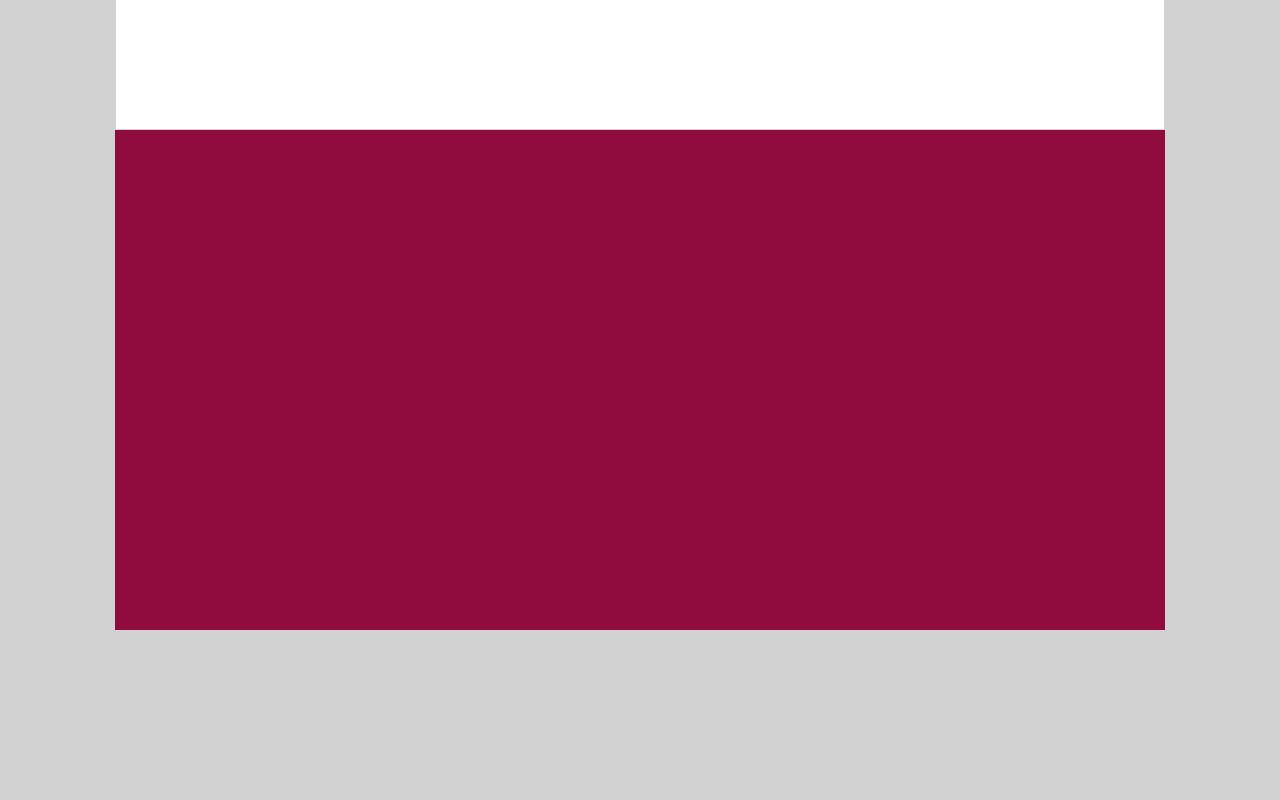
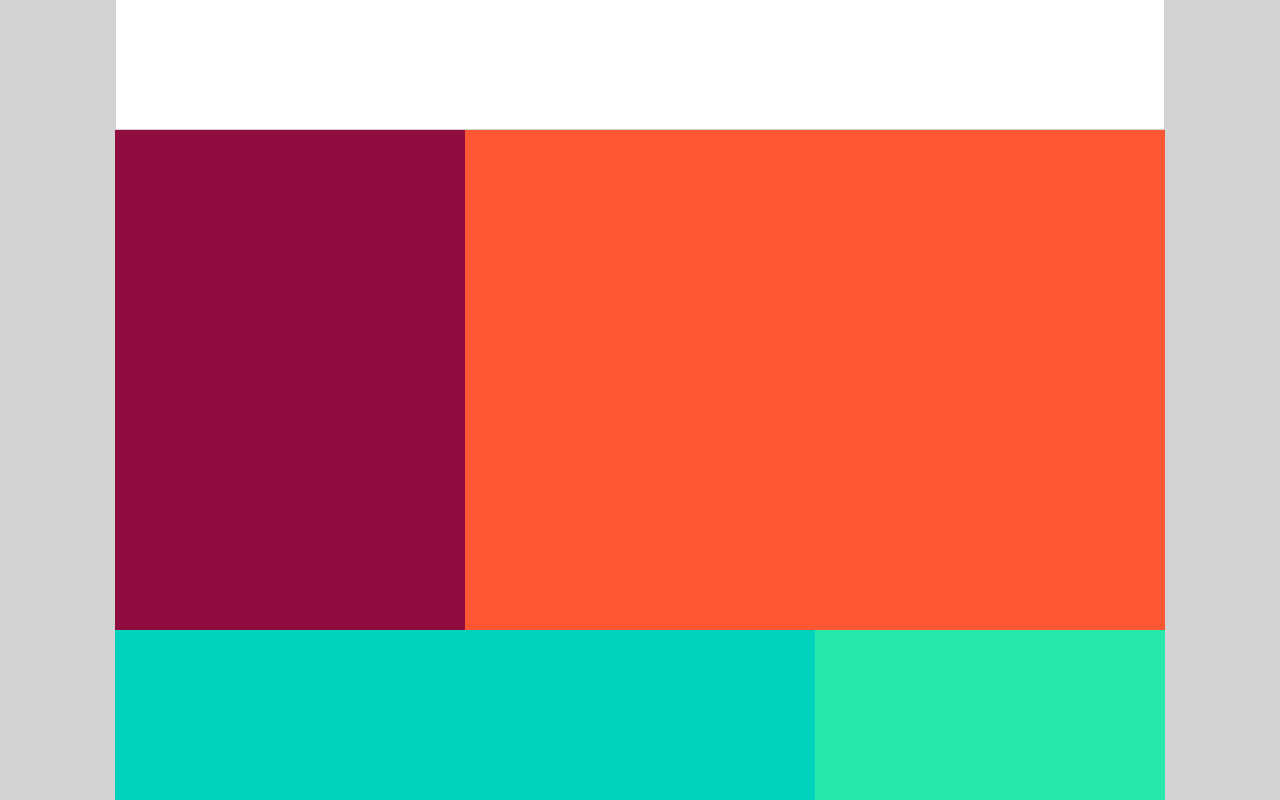
Before and after one commit to ailindoyle/bootstrap_demo, a plain HTML site: page index.html in a window 1280 px wide. Shown: the part 1980-2780 px from the top of the page. Before the commit the page ends 2612 px from the top, so only its background shows below. Drawn offline with nearby package versions, Linux system fonts and the light colour scheme.

Commit message:
solid boxes styling for experimenting with bootstrap

```diff
--- a/css/styles.css
+++ b/css/styles.css
@@ -82,7 +82,21 @@ button:hover {
 }
 
 .color-one {
-    background-color: #900C3F;
+    background-color: #900c3f;
     height: 500px;
-    width: 100%;
 }
+
+.color-two {
+    background-color: #ff5733;
+    height: 500px;
+}
+
+.color-three {
+    background-color: #00d2bb;
+    height: 500px;
+}
+
+.color-four {
+    background-color: #28e8ac;
+    height: 500px;
+}
--- a/index.html
+++ b/index.html
@@ -71,10 +71,10 @@
     </div>
 </main>
 <div class="blocks container">
-    <div class="color-one col-xs-12 col-sm-12 col-md-6 col-lg-3"></div>
-    <div class="color-two col-xs-12 col-sm-12 col-md-6 col-lg-9"></div>
-    <div class="color-three col-xs-12 col-sm-12 col-md-6 col-lg-9"></div>
-    <div class="color-four col-xs-12 col-sm-12 col-md-6 col-lg-3"></div>
+    <div class="color-one col-xs-12 col-sm-12 col-md-6 col-lg-4"></div>
+    <div class="color-two col-xs-12 col-sm-12 col-md-6 col-lg-8"></div>
+    <div class="color-three col-xs-12 col-sm-12 col-md-6 col-lg-8"></div>
+    <div class="color-four col-xs-12 col-sm-12 col-md-6 col-lg-4"></div>
 </div>
 </body>
 </html>
```
